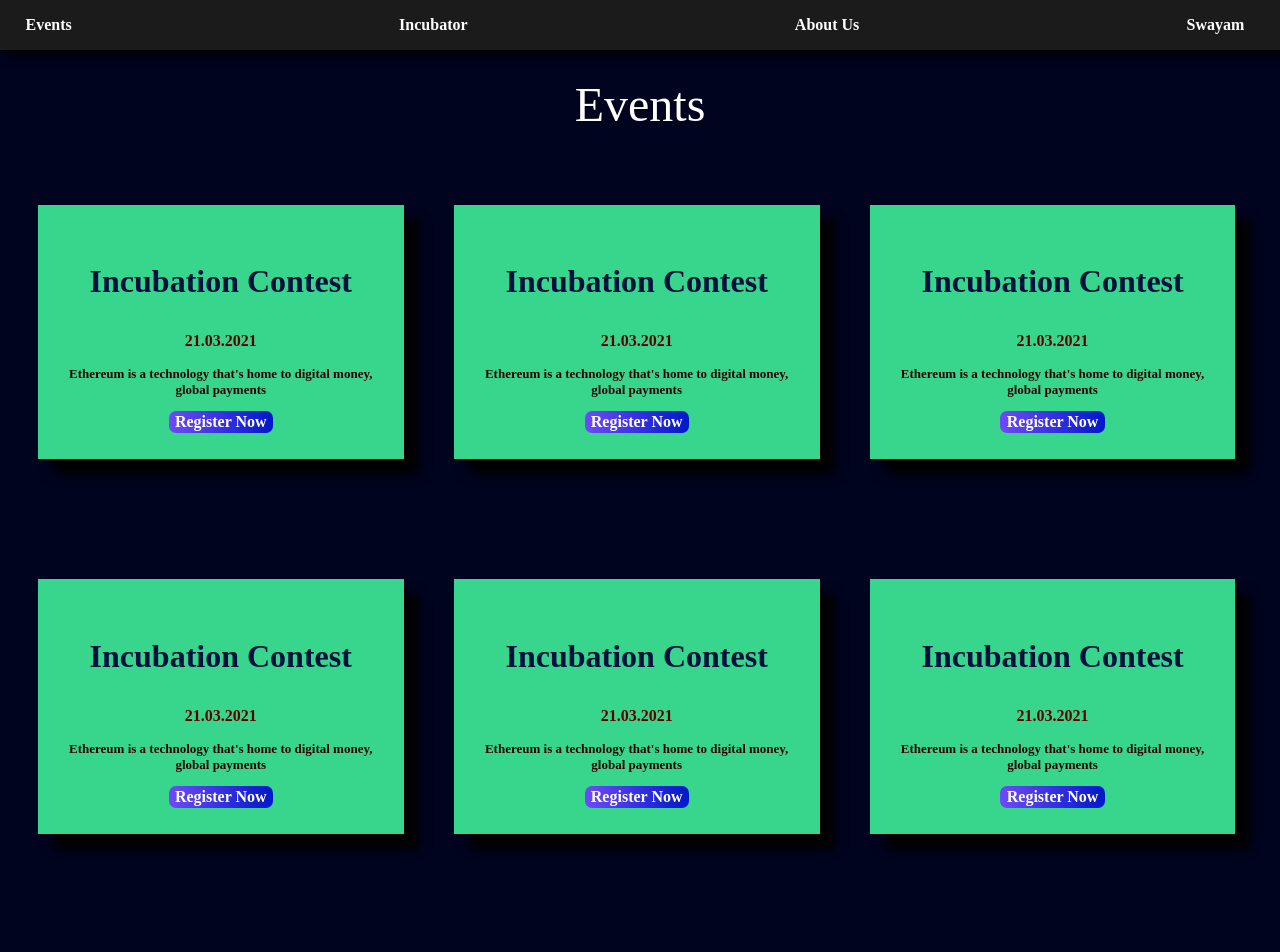
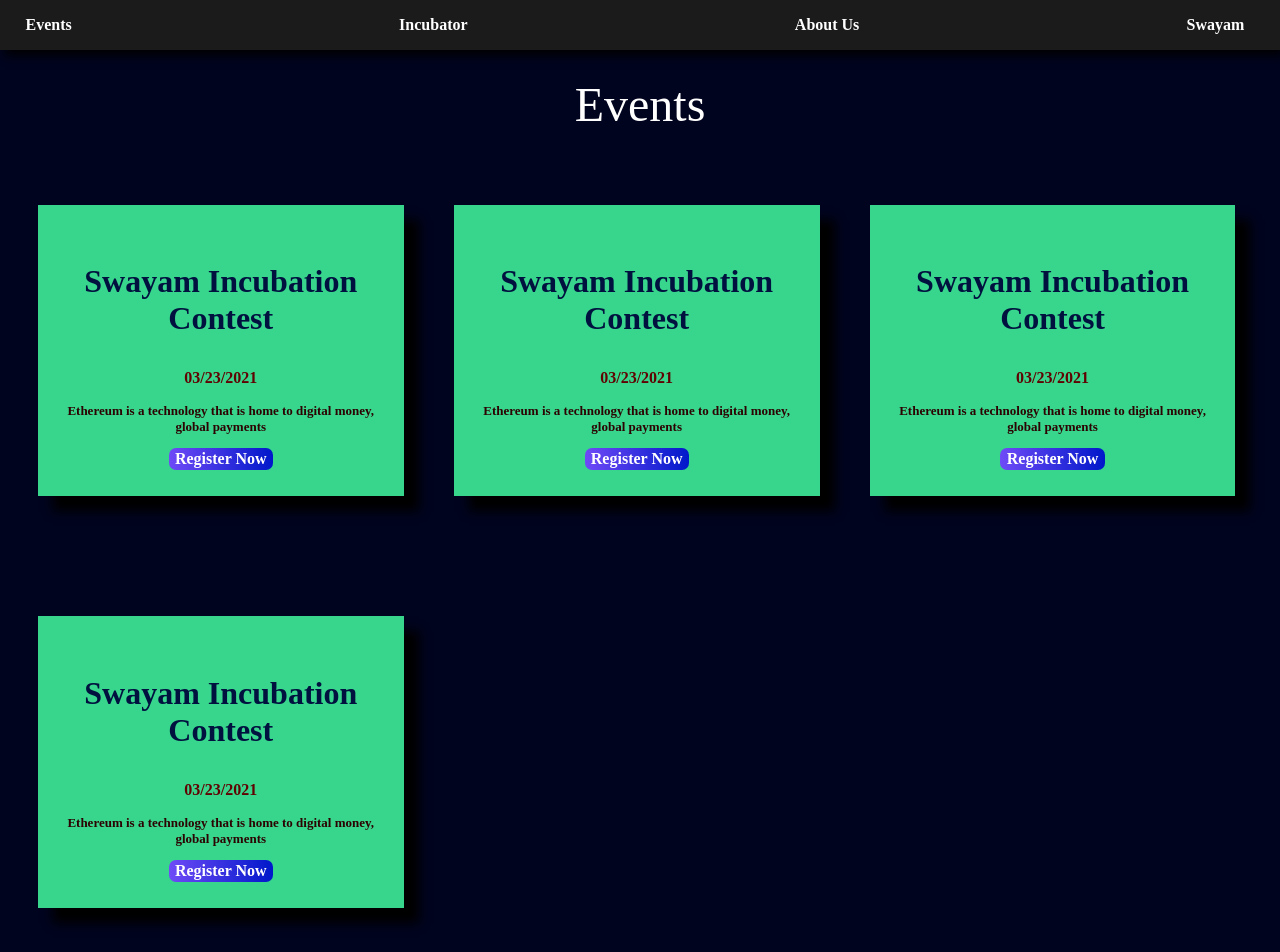
Before and after one commit to swayam-ecell-vce/website, a React (Create React App) app: page /events in a window 1280 px wide. Shown: the top 952 px of the page. Built offline with nearby package versions, Linux system fonts and the light colour scheme; a web font is replaced by a local one.

Commit message:
objectbased renders

```diff
--- /dev/null
+++ b/src/Components/eventDetailsComponent.js
@@ -0,0 +1,66 @@
+import React from 'react'
+import '../Stylesheets/EventDetailsComponent.css'
+
+const eventDetails = (props) =>
+{
+	const eventfound = props.eventdetails
+	return(
+		<React.Fragment>
+			<div className='det-div-main'>
+				<div className='det-div-tnd'>
+				<p>
+					{eventfound.time}
+				</p>
+				<p>
+					&nbsp; | &nbsp;
+				</p>
+				<p>
+					{eventfound.location}
+				</p>
+				</div>
+				<p className = 'det-p-title'>
+					{eventfound.title}
+				</p>
+				<p className='det-p-tagline'>
+					{eventfound.tagline}
+				</p>
+				<a className='det-a-btn'>
+						Register
+				</a>
+			</div>
+				<div className='det-div-sec'>
+					<div className='det-div-img'>
+						{/* Just a placeholder for the image*/}
+					</div>
+					<div className='det-div-details'>
+						<p className='det-p-subtitle'>
+							Time &#38; Location
+						</p>
+						<div className='det-div-wrapper-sec'>
+							<p className='det-p-time'>
+								{eventfound.time}
+							</p>
+							<p className = 'det-p-place'>
+								{eventfound.location}
+							</p>
+						</div>
+					</div>
+					<div className='det-div-details'>
+						<p className='det-p-subtitle'>
+							About the Event
+						</p>
+						<div className='det-div-wrapper-sec'>
+						{eventfound.details}
+						</div>
+					</div>
+					<div className='det-div-details'>
+						<a className='det-a-btn-sec'>
+							Register
+						</a>
+					</div>
+				</div>
+			</React.Fragment>
+	)
+}
+
+export default eventDetails
--- a/src/Components/eventsComponent.js
+++ b/src/Components/eventsComponent.js
@@ -1,69 +1,36 @@
 import React from 'react'
+import {NavLink} from 'react-router-dom'
 
 //import other components here
 import '../Stylesheets/Events.css'
 
 const eventComponent = (props) =>
 {
+  const eventsmapped  = props.eventdb.map((event) => {
+    const urlid = event.id
+    const baseurl = '/events/'
+    const finalurl = baseurl.concat(urlid)
+		return(
+			<React.Fragment>
+        <div className='ev-div-card'>
+        <p className='ev-p-title'>{event.title} </p>
+          <p className='ev-p-date'>{event.date}</p>
+          <p className='ev-p-info'>{event.tagline}</p>
+          <NavLink to= {finalurl} className='ev-p-btn' exact>Register Now</NavLink>
+        </div>
+        </React.Fragment>
+		)
+  })
 
   //Need to connect the events with a database and get the details from there using Axios
+
 	return(
 		<div className='ev-div-main'>
 			<p className='ev-p-head'>
 				Events <br/>
 			</p>
       <div className='ev-div-event-list'>
-      <div className='ev-div-card'>
-	    <p className='ev-p-title'>Incubation Contest </p>
-        <p className='ev-p-date'>21.03.2021</p>
-        <p className='ev-p-info'>Ethereum is a technology that's home to digital money, global payments</p>
-        <a href='/events/1' className='ev-p-btn'>Register Now</a>
-      </div>
-      <div className='ev-div-card'>
-	    <p className='ev-p-title'>Incubation Contest </p>
-        <p className='ev-p-date'>21.03.2021</p>
-        <p className='ev-p-info'>Ethereum is a technology that's home to digital money, global payments</p>
-        <a href='/events/1' className='ev-p-btn'>Register Now</a>
-      </div>
-      <div className='ev-div-card'>
-	    <p className='ev-p-title'>Incubation Contest </p>
-        <p className='ev-p-date'>21.03.2021</p>
-        <p className='ev-p-info'>Ethereum is a technology that's home to digital money, global payments</p>
-        <a href='/events/1' className='ev-p-btn'>Register Now</a>
-      </div>
-      <div className='ev-div-card'>
-	    <p className='ev-p-title'>Incubation Contest </p>
-        <p className='ev-p-date'>21.03.2021</p>
-        <p className='ev-p-info'>Ethereum is a technology that's home to digital money, global payments</p>
-        <a href='/events/1' className='ev-p-btn'>Register Now</a>
-      </div>
-      <div className='ev-div-card'>
-	    <p className='ev-p-title'>Incubation Contest </p>
-        <p className='ev-p-date'>21.03.2021</p>
-        <p className='ev-p-info'>Ethereum is a technology that's home to digital money, global payments</p>
-        <a href='/events/1' className='ev-p-btn'>Register Now</a>
-      </div>
-      <div className='ev-div-card'>
-	    <p className='ev-p-title'>Incubation Contest </p>
-        <p className='ev-p-date'>21.03.2021</p>
-        <p className='ev-p-info'>Ethereum is a technology that's home to digital money, global payments</p>
-        <a href='/events/1' className='ev-p-btn'>Register Now</a>
-      </div>
-      <div className='ev-div-card'>
-	    <p className='ev-p-title'>Incubation Contest </p>
-        <p className='ev-p-date'>21.03.2021</p>
-        <p className='ev-p-info'>Ethereum is a technology that's home to digital money, global payments</p>
-        <a href='/events/1' className='ev-p-btn'>Register Now</a>
-      </div>
-      <div className='ev-div-card'>
-	    <p className='ev-p-title'>Incubation Contest </p>
-        <p className='ev-p-date'>21.03.2021</p>
-        <p className='ev-p-info'>Ethereum is a technology that's home to digital money, global payments</p>
-        <a href='/events/1' className='ev-p-btn'>Register Now</a>
-      </div>
-
-
-
+        {eventsmapped}
       </div>
 		</div>
 	)
--- a/src/Containers/EventDetailsComponent.js
+++ b/src/Containers/EventDetailsComponent.js
@@ -3,74 +3,42 @@
 //import the other components here
 import Navbar from './Navbar'
 import Footer from './Footer'
+import EventDeatilscomponent from '../Components/eventDetailsComponent'
 import '../Stylesheets/EventDetailsComponent.css'
 
 class EventDetails extends Component
 {
+	state = {
+
+		foundevent: {}
+	}
+	componentDidMount()
+	{
+		let eventid = this.props.match.params.id
+		const event1 = {time: '9:30 pm', date: '03/23/2021', location: 'online', id: '1', title: 'Swayam Incubation Contest', tagline: 'Ethereum is a technology that is home to digital money, global payments', details: 'Lorem Ipsum is simply dummy text of the printing and typesetting industry. Lorem Ipsum has been the industrys standard dummy text ever since the 1500s, when an unknown printer took a galley of type and scrambled it to make a type specimen book. It has survived not only five centuries, but also the leap into electronic typesetting, remaining essentially unchanged. It was popularised in the 1960s with the release of Letraset sheets containing Lorem Ipsum passages, and more recently with desktop publishing software like Aldus PageMaker including versions of Lorem Ipsum.'}
+		const event2 = {time: '29:30 pm', date: '03/23/2021', location: 'online', id: '2', title: 'Swayam Incubation Contest', tagline: 'Ethereum is a technology that is home to digital money, global payments', details: 'Lorem Ipsum is simply dummy text of the printing and typesetting industry. Lorem Ipsum has been the industrys standard dummy text ever since the 1500s, when an unknown printer took a galley of type and scrambled it to make a type specimen book. It has survived not only five centuries, but also the leap into electronic typesetting, remaining essentially unchanged. It was popularised in the 1960s with the release of Letraset sheets containing Lorem Ipsum passages, and more recently with desktop publishing software like Aldus PageMaker including versions of Lorem Ipsum.'}
+		const event3 = {time: '9:30 pm', date: '03/23/2021', location: 'online', id: '3', title: 'Swayam Incubation Contest', tagline: 'Ethereum is a technology that is home to digital money, global payments', details: 'Lorem Ipsum is simply dummy text of the printing and typesetting industry. Lorem Ipsum has been the industrys standard dummy text ever since the 1500s, when an unknown printer took a galley of type and scrambled it to make a type specimen book. It has survived not only five centuries, but also the leap into electronic typesetting, remaining essentially unchanged. It was popularised in the 1960s with the release of Letraset sheets containing Lorem Ipsum passages, and more recently with desktop publishing software like Aldus PageMaker including versions of Lorem Ipsum.'}
+		const event4 = {time: '9:30 pm', date: '03/23/2021', location: 'online', id: '4', title: 'Swayam Incubation Contest', tagline: 'Ethereum is a technology that is home to digital money, global payments', details: 'Lorem Ipsum is simply dummy text of the printing and typesetting industry. Lorem Ipsum has been the industrys standard dummy text ever since the 1500s, when an unknown printer took a galley of type and scrambled it to make a type specimen book. It has survived not only five centuries, but also the leap into electronic typesetting, remaining essentially unchanged. It was popularised in the 1960s with the release of Letraset sheets containing Lorem Ipsum passages, and more recently with desktop publishing software like Aldus PageMaker including versions of Lorem Ipsum.'}
+		const eventdetails = [event1, event2, event3, event4]
+		eventdetails.forEach(event => {
+			if(event.id === eventid)
+			{
+				console.log(event)
+				this.setState({foundevent: event})
+			}
+			else
+			{
+				console.log('Page Not found')
+			}
+		});
+	}
 	render()
 	{
+
 		return(
 			<div className='det-div-wrapper'>
 				<Navbar />
-				<div className='det-div-main'>
-					<div className='det-div-tnd'>
-					<p>
-						9:30 pm {/* DynCont */}
-					</p>
-					<p>
-						&nbsp; | &nbsp;
-					</p>
-					<p>
-						Online Event {/* DynCont */}
-					</p>
-					</div>
-					<p className = 'det-p-title'>
-						Swayam Incubation Contest
-					</p>
-					<p className='det-p-tagline'>
-						Ethereum is a technology that's home to digital money, global payments
-					</p>
-					<a className='det-a-btn'>
-						Register
-					</a>
-				</div>
-				<div className='det-div-sec'>
-					<div className='det-div-img'>
-						{/* Just a placeholder for the image*/}
-					</div>
-					<div className='det-div-details'>
-						<p className='det-p-subtitle'>
-							Time &#38; Location
-						</p>
-						<div className='det-div-wrapper-sec'>
-							<p className='det-p-time'>
-								9:30 pm {/* DynCont */}
-							</p>
-							<p className = 'det-p-place'>
-								Online Event {/* DynCont */}
-							</p>
-						</div>
-					</div>
-					<div className='det-div-details'>
-						<p className='det-p-subtitle'>
-							About the Event
-						</p>
-						<div className='det-div-wrapper-sec'>
-						Thanks to the field of linguistics we know much about the development of the 5,000 plus languages in existence today.
-						We can describe their grammar and pronunciation and see how their spoken and written forms have changed over time.
-						For example, we understand the origins of the Indo-European group of languages, which includes Norwegian, Hindi and English,
-						and can trace them back to tribes in eastern Europe in about 3000 BC.
-						So, we have mapped out a great deal of the history of language, but there are still areas we know little about.
-						Experts are beginning to look to the field of evolutionary biology to find out how the human species developed to be able to use language.
-						So far, there are far more questions and half-theories than answers.
-						</div>
-					</div>
-					<div className='det-div-details'>
-						<a className='det-a-btn-sec'>
-							Register
-						</a>
-					</div>
-				</div>
+				<EventDeatilscomponent eventdetails = {this.state.foundevent} />
 				<Footer />
 			</div>
 		)
--- a/src/Containers/Events.js
+++ b/src/Containers/Events.js
@@ -9,11 +9,16 @@
 {
 	render()
 	{
+		const event1 = {time: '9:30 pm', date: '03/23/2021', location: 'online', id: '1', title: 'Swayam Incubation Contest', tagline: 'Ethereum is a technology that is home to digital money, global payments', details: 'Lorem Ipsum is simply dummy text of the printing and typesetting industry. Lorem Ipsum has been the industrys standard dummy text ever since the 1500s, when an unknown printer took a galley of type and scrambled it to make a type specimen book. It has survived not only five centuries, but also the leap into electronic typesetting, remaining essentially unchanged. It was popularised in the 1960s with the release of Letraset sheets containing Lorem Ipsum passages, and more recently with desktop publishing software like Aldus PageMaker including versions of Lorem Ipsum.'}
+		const event2 = {time: '9:30 pm', date: '03/23/2021', location: 'online', id: '2', title: 'Swayam Incubation Contest', tagline: 'Ethereum is a technology that is home to digital money, global payments', details: 'Lorem Ipsum is simply dummy text of the printing and typesetting industry. Lorem Ipsum has been the industrys standard dummy text ever since the 1500s, when an unknown printer took a galley of type and scrambled it to make a type specimen book. It has survived not only five centuries, but also the leap into electronic typesetting, remaining essentially unchanged. It was popularised in the 1960s with the release of Letraset sheets containing Lorem Ipsum passages, and more recently with desktop publishing software like Aldus PageMaker including versions of Lorem Ipsum.'}
+		const event3 = {time: '9:30 pm', date: '03/23/2021', location: 'online', id: '3', title: 'Swayam Incubation Contest', tagline: 'Ethereum is a technology that is home to digital money, global payments', details: 'Lorem Ipsum is simply dummy text of the printing and typesetting industry. Lorem Ipsum has been the industrys standard dummy text ever since the 1500s, when an unknown printer took a galley of type and scrambled it to make a type specimen book. It has survived not only five centuries, but also the leap into electronic typesetting, remaining essentially unchanged. It was popularised in the 1960s with the release of Letraset sheets containing Lorem Ipsum passages, and more recently with desktop publishing software like Aldus PageMaker including versions of Lorem Ipsum.'}
+		const event4 = {time: '9:30 pm', date: '03/23/2021', location: 'online', id: '4', title: 'Swayam Incubation Contest', tagline: 'Ethereum is a technology that is home to digital money, global payments', details: 'Lorem Ipsum is simply dummy text of the printing and typesetting industry. Lorem Ipsum has been the industrys standard dummy text ever since the 1500s, when an unknown printer took a galley of type and scrambled it to make a type specimen book. It has survived not only five centuries, but also the leap into electronic typesetting, remaining essentially unchanged. It was popularised in the 1960s with the release of Letraset sheets containing Lorem Ipsum passages, and more recently with desktop publishing software like Aldus PageMaker including versions of Lorem Ipsum.'}
+		const eventdetails = [event1, event2, event3, event4]
 		return(
 			<div>
 				<Navbar />
 
-				<EventComponent />
+				<EventComponent eventdb = {eventdetails} />
 
 				<Footer />
 			</div>
```
